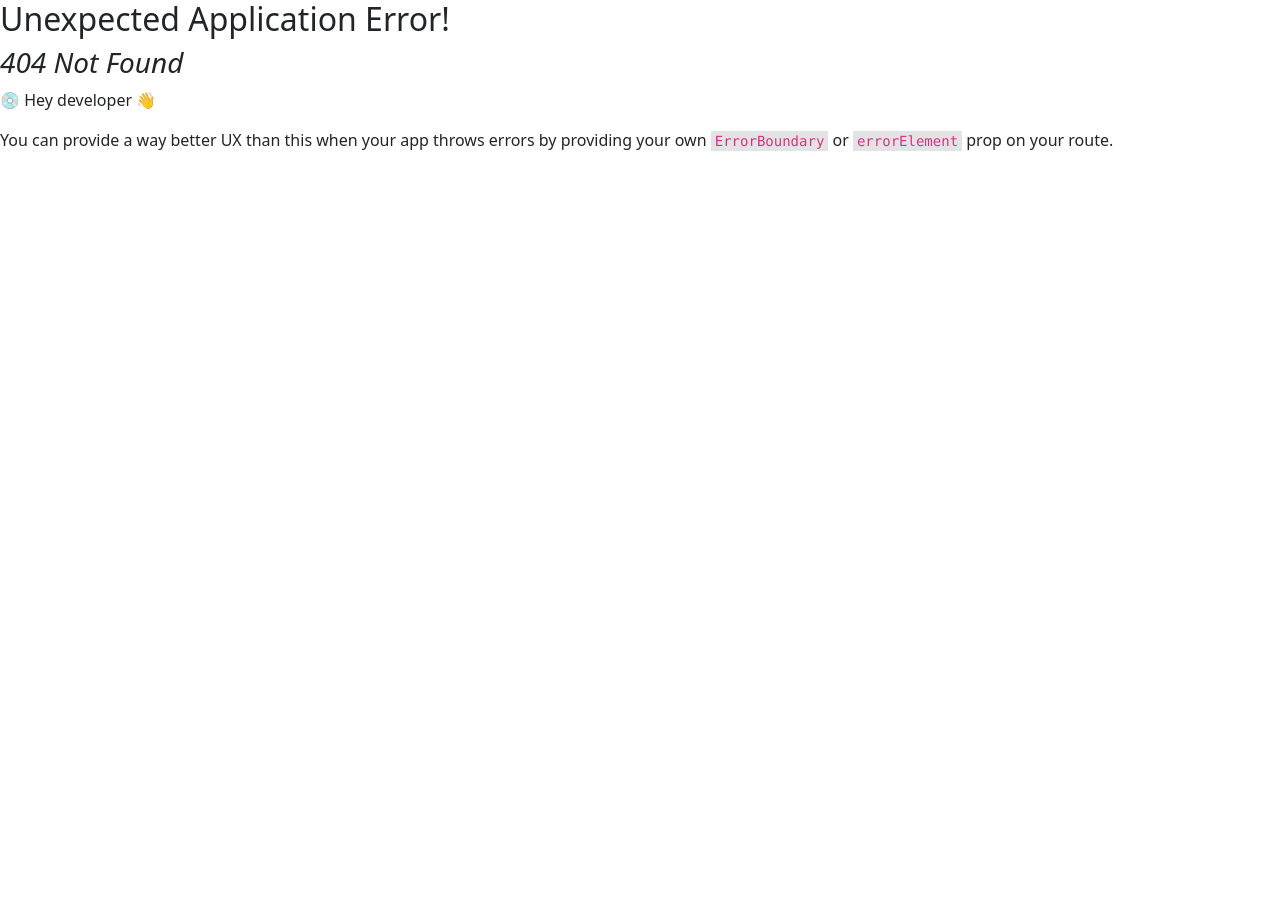
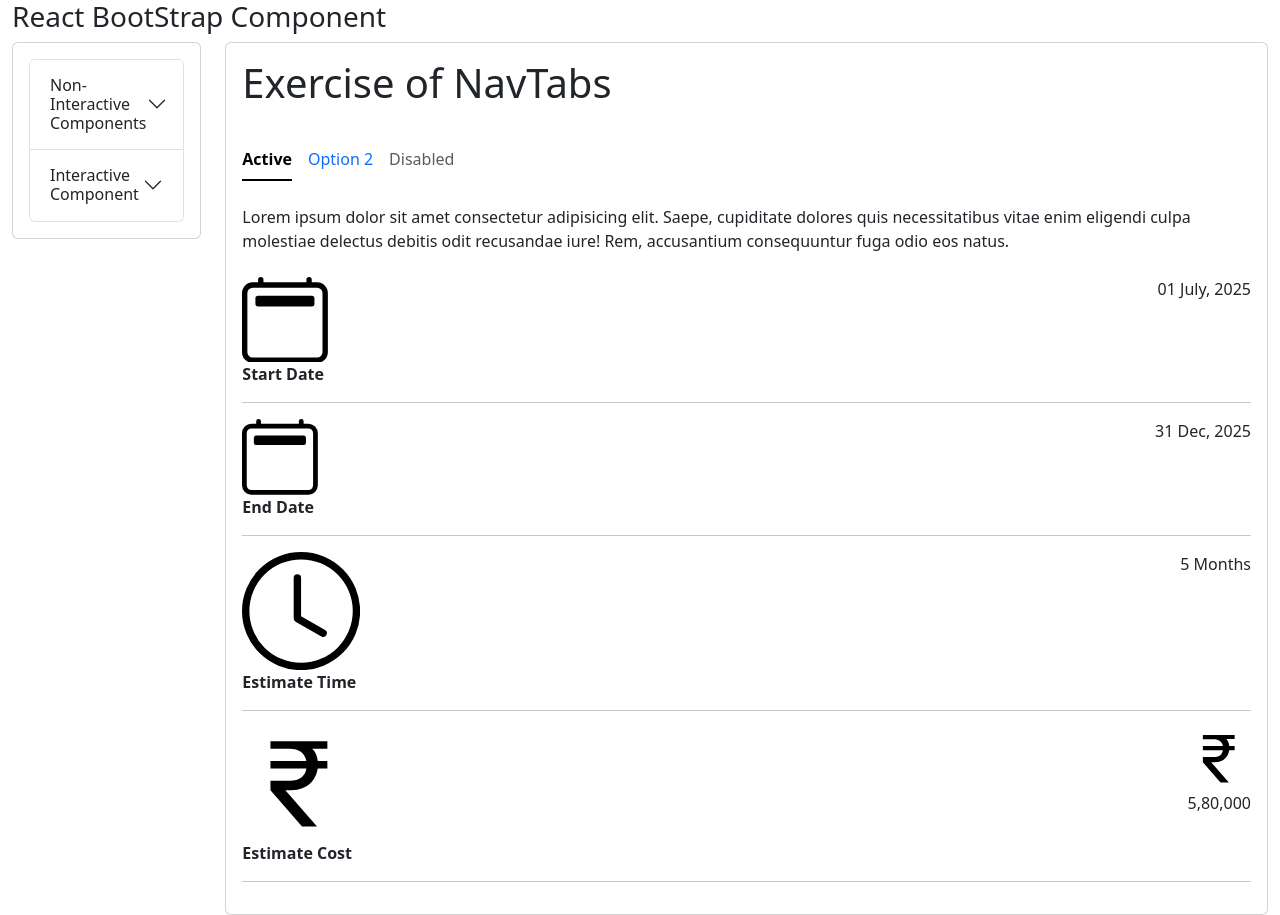
Before and after one commit to abhinav731996/ReactCalssIndixpert, a React (Vite) app: page /rb-navtabs in a window 1280 px wide. Before the commit this address had no page. Before the commit the page ends 800 px from the top, so only its background shows below. Built offline with nearby package versions, Linux system fonts and the light colour scheme.

Commit message:
navbar & overlayer

```diff
--- a/src/data/routesData.js
+++ b/src/data/routesData.js
@@ -20,5 +20,8 @@ export const interactiveRoutesData =[
     {link: "/rb-dropdown", menuItem: "Dropdown"},
     {link: "/rb-modal", menuItem: "Modal"},
     {link: "/rb-navbar-off-canvas", menuItem: "NavbarOff"},
+    {link: "/rb-navtabs", menuItem: "NavTabs"},
+    {link: "/rb-overlays", menuItem: "Overlays"},
+    {link: "/rb-forms", menuItem: "Forms"},
     {link: "/rb-", menuItem: ""},
 ];
--- a/src/layouts/RBLayout.jsx
+++ b/src/layouts/RBLayout.jsx
@@ -16,7 +16,7 @@ const RBLayout = () => {
         <Col md={2}>
           <Card>
             <Card.Body>
-              <Accordion defaultActiveKey="0">
+              <Accordion defaultActiveKey="">
                 <Accordion.Item eventKey="0">
                   <Accordion.Header>
                     Non-Interactive Components
--- /dev/null
+++ b/src/pages/react-bootstrap/RBForms.jsx
@@ -0,0 +1,11 @@
+import React from 'react'
+
+const RBForms = () => {
+  return (
+    <div>
+      This is form page
+    </div>
+  )
+}
+
+export default RBForms
--- /dev/null
+++ b/src/pages/react-bootstrap/RBNavTabs.jsx
@@ -0,0 +1,78 @@
+import React from "react";
+import { Nav, Tab } from "react-bootstrap";
+import { Calendar2, Clock, CurrencyRupee } from "react-bootstrap-icons";
+
+const RBNavTabs = () => {
+  return (
+    <div>
+      <h1>Exercise of NavTabs</h1>
+      <br />
+
+      <Tab.Container id="left-tabs-example" defaultActiveKey="first">
+        <Nav variant="underline primary" defaultActiveKey="first">
+          <Nav.Item>
+            <Nav.Link eventKey="first">Active</Nav.Link>
+          </Nav.Item>
+          <Nav.Item>
+            <Nav.Link eventKey="second">Option 2</Nav.Link>
+          </Nav.Item>
+          <Nav.Item>
+            <Nav.Link eventKey="disabled" disabled>
+              Disabled
+            </Nav.Link>
+          </Nav.Item>
+        </Nav>
+
+        <Tab.Content>
+
+          <Tab.Pane eventKey="first">
+            <br />
+            Lorem ipsum dolor sit amet consectetur adipisicing elit. Saepe, cupiditate dolores quis necessitatibus vitae enim eligendi culpa molestiae delectus debitis odit recusandae iure! Rem, accusantium consequuntur fuga odio eos natus.
+            <br />
+            <br />
+            <div className="d-flex justify-content-between">
+                <span>
+                <span className="text-primary"><Calendar2/></span>
+                <span className="fw-bold"> Start Date</span>
+                </span>
+                <span>01 July, 2025</span>
+            </div>
+            <hr />
+            <div className="d-flex justify-content-between">
+                <span>
+                <span className="text-primary"><Calendar2/></span>
+                <span className="fw-bold"> End Date</span>
+                </span>
+                <span>31 Dec, 2025</span>
+            </div>
+            <hr />
+            <div className="d-flex justify-content-between">
+                <span>
+                <span className="text-primary"><Clock/></span>
+                <span className="fw-bold"> Estimate Time</span>
+                </span>
+                <span>5 Months</span>
+            </div>
+            <hr />
+            <div className="d-flex justify-content-between">
+                <span>
+                <span className="text-primary"><CurrencyRupee/></span>
+                <span className="fw-bold"> Estimate Cost</span>
+                </span>
+                <span><CurrencyRupee/>5,80,000</span>
+            </div>
+            <hr />
+          </Tab.Pane>
+
+          <Tab.Pane eventKey="second">
+            Second tab content
+            <br />
+            Lorem ipsum dolor sit amet consectetur, adipisicing elit. Nemo similique ut quo officiis earum. Neque dignissimos nobis facere consequatur unde accusantium impedit. Eius porro distinctio tempore? Esse quisquam nemo itaque?
+          </Tab.Pane>
+        </Tab.Content>
+      </Tab.Container>
+    </div>
+  );
+};
+
+export default RBNavTabs;
--- a/src/pages/react-bootstrap/RBNavbarOffcanvas.jsx
+++ b/src/pages/react-bootstrap/RBNavbarOffcanvas.jsx
@@ -1,7 +1,19 @@
-import React from 'react'
-import { Container, Nav, Navbar, NavDropdown } from 'react-bootstrap'
+import React, { useState } from 'react'
+import { Button, Container, Form, Nav, Navbar, NavDropdown, Offcanvas } from 'react-bootstrap'
+import { Envelope, Globe, Phone } from 'react-bootstrap-icons';
 
 const RBNavbarOffcanvas = () => {
+
+  // For navebar hover
+  const [toggle, setToggle] = useState(false)
+
+  // For offsetcanvas
+  const [show, setShow] = useState(false);
+
+  const handleClose = () => setShow(false);
+  const handleShow = () => setShow(true);
+
+
   return (
     <div>
       <h1>Exercise of Navbar Off Canvas</h1>
@@ -11,11 +23,29 @@ const RBNavbarOffcanvas = () => {
       <Container>
         <Navbar.Brand href="#home" className='bg-black text-white px-2'>RB</Navbar.Brand>
         <Navbar.Toggle aria-controls="basic-navbar-nav" />
-        <Navbar.Collapse id="basic-navbar-nav">
+        <Navbar.Collapse id="basic-navbar-nav1">
           <Nav className="me-auto">
             <Nav.Link href="#home">Home</Nav.Link>
             <Nav.Link href="#link">Link</Nav.Link>
-            <NavDropdown title="Dropdown" id="basic-nav-dropdown">
+            <NavDropdown title="Dropdown" id="basic-nav-dropdown"
+              show={toggle === "basic-nav-dropdown"}
+              onMouseEnter={ () => {setToggle("basic-nav-dropdown")}}
+              onMouseLeave={ () => {setToggle(false)}}>
+              <NavDropdown.Item href="#action/3.1">Action</NavDropdown.Item>
+              <NavDropdown.Item href="#action/3.2">
+                Another action
+              </NavDropdown.Item>
+              <NavDropdown.Item href="#action/3.3">Something</NavDropdown.Item>
+              <NavDropdown.Divider />
+              <NavDropdown.Item href="#action/3.4">
+                Separated link
+              </NavDropdown.Item>
+            </NavDropdown>
+            {/* second dropdown */}
+            <NavDropdown title="Servicies" id="basic-nav-dropdown2"
+              show={toggle === "basic-nav-dropdown2"}
+              onMouseOver={ () => {setToggle("basic-nav-dropdown2")}}
+              onMouseOut={ () => {setToggle(false)}}>
               <NavDropdown.Item href="#action/3.1">Action</NavDropdown.Item>
               <NavDropdown.Item href="#action/3.2">
                 Another action
@@ -27,9 +57,48 @@ const RBNavbarOffcanvas = () => {
               </NavDropdown.Item>
             </NavDropdown>
           </Nav>
+          <Form className='d-flex gap-2'>
+            <Button variant='primary'>Login</Button>
+            <Button variant='outline-primary'>Submit</Button>
+            <Button variant='dark' onClick={handleShow}>Contact</Button>
+
+          </Form>
         </Navbar.Collapse>
       </Container>
     </Navbar>
+
+    <Offcanvas show={show} onHide={handleClose} placement='end'>
+        <Offcanvas.Header closeButton>
+          <Offcanvas.Title>
+          Contect Us
+          </Offcanvas.Title>
+        </Offcanvas.Header>
+        <Offcanvas.Body>
+          <h4> We are here to help you!</h4>
+          <hr />
+          <h5>Indixpert</h5>
+          <br />
+          <span className='text-secondary fw-bold'><Globe/> Our Office: </span>
+          <br />
+          1: Hedrabad, Telegana, India
+          <br />
+          2: Gurgaon, Haryana, India
+          <br />
+
+          <br />
+          <span className='text-secondary fw-bold'><Envelope/> Email: </span>
+          <br />
+          contect@indixpert.com
+          <br />
+
+          <br />
+          <span className='text-secondary fw-bold'><Phone/> Phone: </span>
+          <br />
+          (+91-7788992897)
+          <br />
+
+        </Offcanvas.Body>
+      </Offcanvas>
     </div>
   )
 }
--- /dev/null
+++ b/src/pages/react-bootstrap/RBOverlays.jsx
@@ -0,0 +1,48 @@
+import React from 'react'
+import { Button, OverlayTrigger, Popover, Tooltip } from 'react-bootstrap'
+
+const RBOverlays = () => {
+  return (
+    <div>
+      <h1>Exercise of Overlays</h1>
+      <br />
+      <div className='d-flex gap-2'>
+        {['top', 'right', 'bottom', 'left'].map((placement) => (
+          <OverlayTrigger
+            trigger="click"
+            key={placement}
+            placement={placement}
+            overlay={
+              <Popover id={`popover-positioned-${placement}`}>
+                <Popover.Header as="h3">{`Popover ${placement}`}</Popover.Header>
+                <Popover.Body>
+                  <strong>Holy guacamole!</strong> Check this info.
+                </Popover.Body>
+              </Popover>
+            }
+          >
+            <Button variant="outline-secondary">Popover on {placement}</Button>
+          </OverlayTrigger>
+        ))}
+      </div>
+      <hr />
+      <div className='d-flex gap-2'>
+        {['top', 'right', 'bottom', 'left'].map((placement) => (
+          <OverlayTrigger
+            key={placement}
+            placement={placement}
+            overlay={
+              <Tooltip id={`tooltip-${placement}`}>
+                Tooltip on <strong>{placement}</strong>.
+              </Tooltip>
+            }
+          >
+            <Button variant="secondary">Tooltip on {placement}</Button>
+          </OverlayTrigger>
+        ))}
+      </div>
+    </div>
+  )
+}
+
+export default RBOverlays
--- a/src/routes/RBRoutes.jsx
+++ b/src/routes/RBRoutes.jsx
@@ -20,6 +20,9 @@ import SignIn from "../pages/auth/SignIn";
 import RBDropdowns from "../pages/react-bootstrap/RBDropdowns";
 import RBModal from "../pages/react-bootstrap/RBModal";
 import RBNavbarOffcanvas from "../pages/react-bootstrap/RBNavbarOffcanvas";
+import RBForms from "../pages/react-bootstrap/RBForms";
+import RBOverlays from "../pages/react-bootstrap/RBOverlays";
+import RBNavTabs from "../pages/react-bootstrap/RBNavTabs";
 
 export const routes = createBrowserRouter(
     [
@@ -49,6 +52,9 @@ export const routes = createBrowserRouter(
                 {path:"/rb-dropdown", element:<RBDropdowns/>},
                 {path:"/rb-modal", element:<RBModal/>},
                 {path:"/rb-navbar-off-canvas", element:<RBNavbarOffcanvas/>},
+                {path:"/rb-navtabs", element:<RBNavTabs/>},
+                {path:"/rb-overlays", element:<RBOverlays/>},
+                {path:"/rb-forms", element:<RBForms/>},
 
             ]
         },
```
